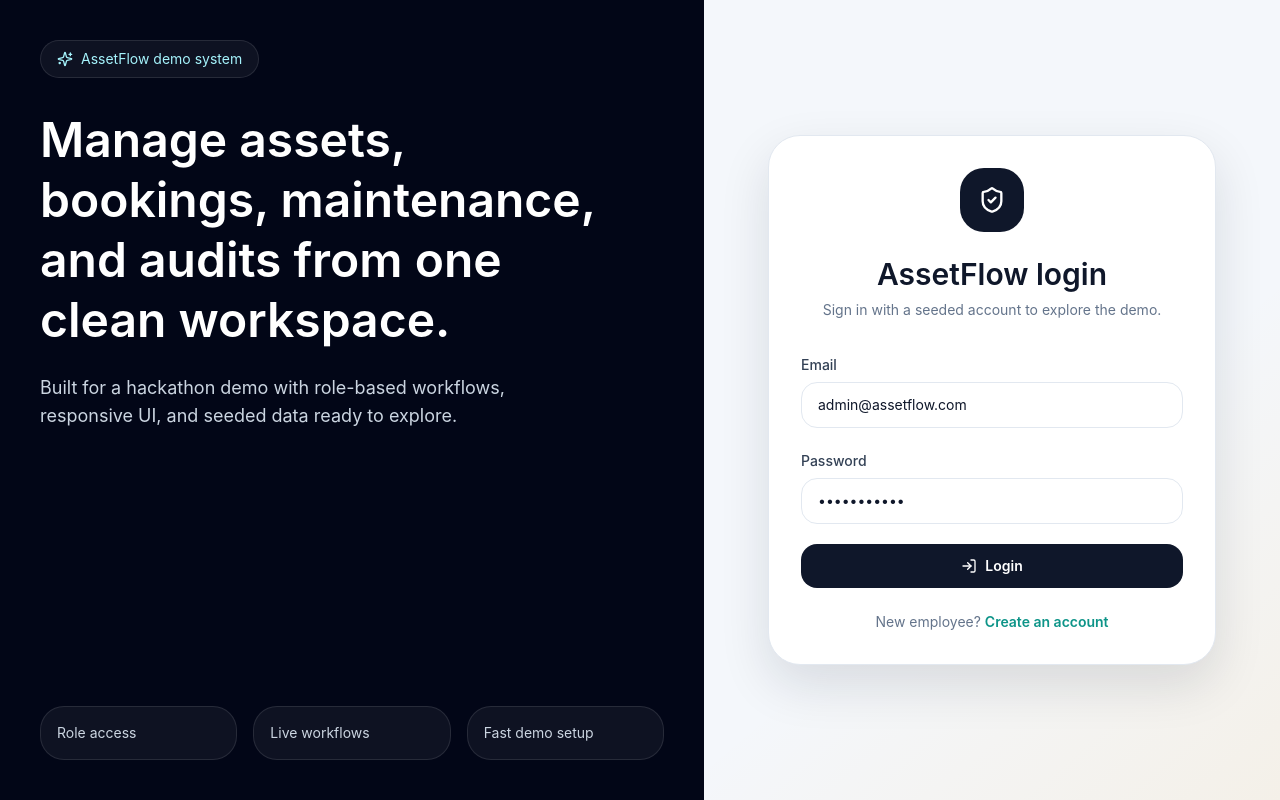
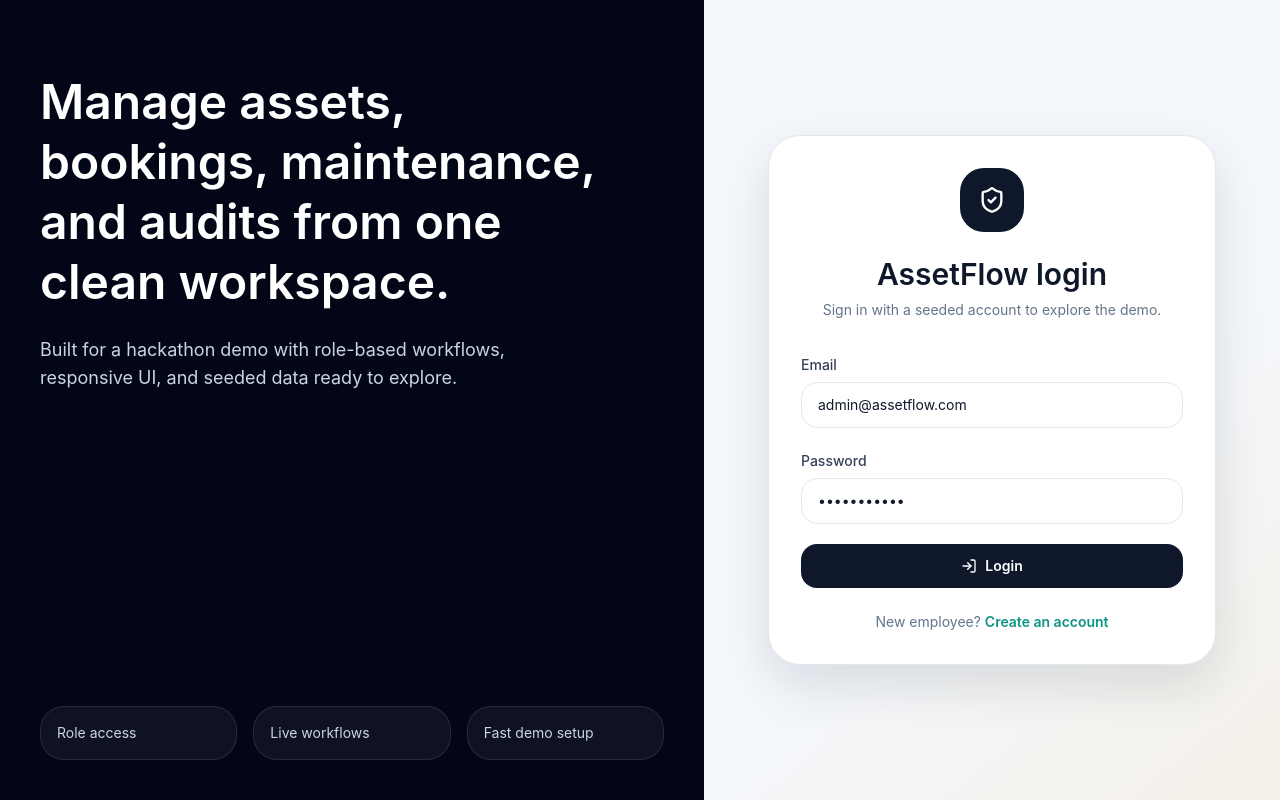
Before and after one commit to zainab1305/AssetFlow_Odoo-Hackathon, a React (Vite) app in the folder client/: page /login in a window 1280 px wide. Built offline with nearby package versions, Linux system fonts and the light colour scheme; no server answers.

Commit message:
Login page changes

```diff
--- a/client/src/pages/Login.jsx
+++ b/client/src/pages/Login.jsx
@@ -31,10 +31,6 @@ export default function Login() {
     <div className="grid min-h-screen lg:grid-cols-[1.1fr_0.9fr]">
       <div className="hidden flex-col justify-between bg-slate-950 p-10 text-white lg:flex">
         <div>
-          <div className="inline-flex items-center gap-2 rounded-full border border-white/10 bg-white/5 px-4 py-2 text-sm text-cyan-200">
-            <Sparkles className="h-4 w-4" />
-            AssetFlow demo system
-          </div>
           <h1 className="mt-8 max-w-xl text-5xl font-semibold leading-tight">
             Manage assets, bookings, maintenance, and audits from one clean workspace.
           </h1>
```
Also changed, not shown: 1 other file (tests, documents, lock files or other folders).
